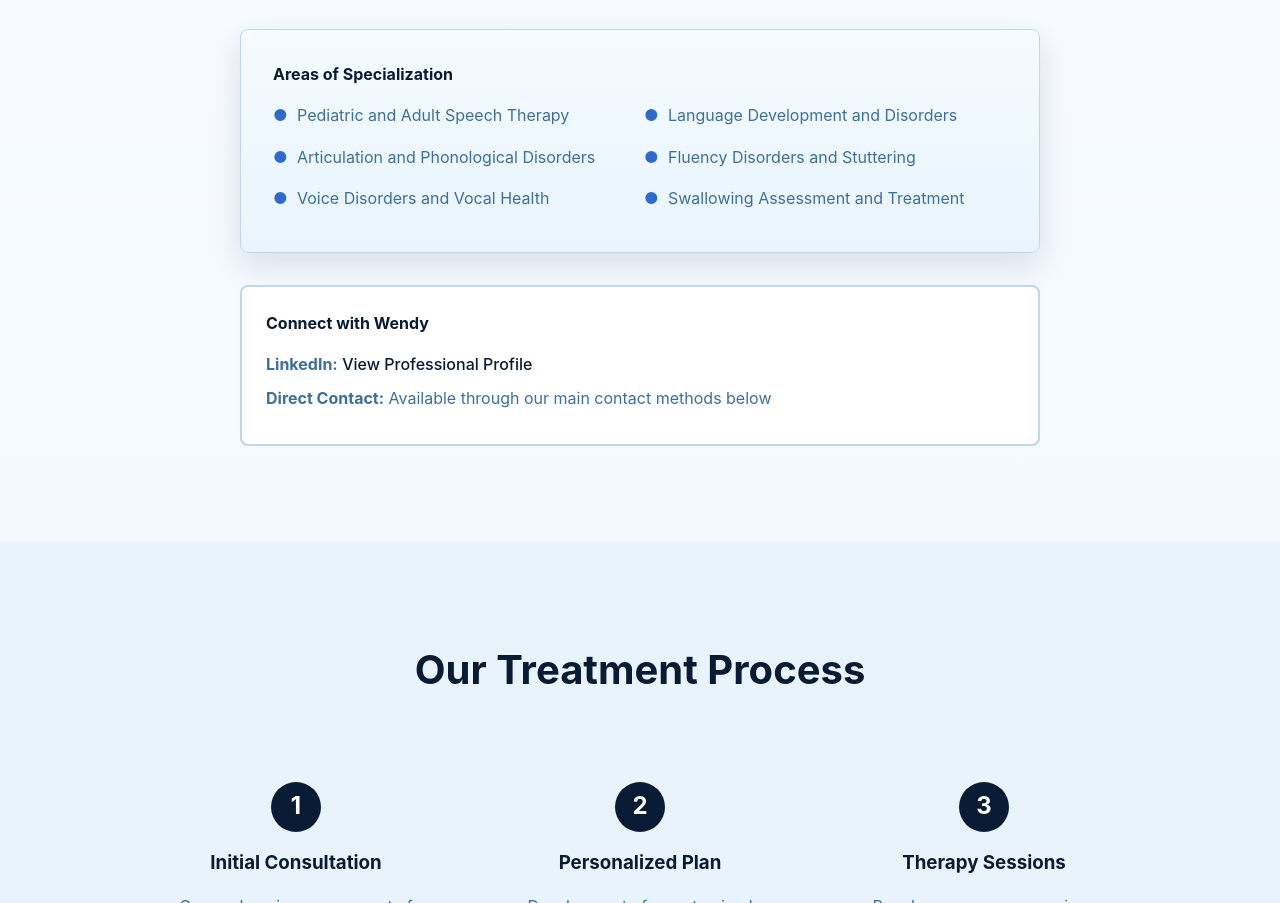
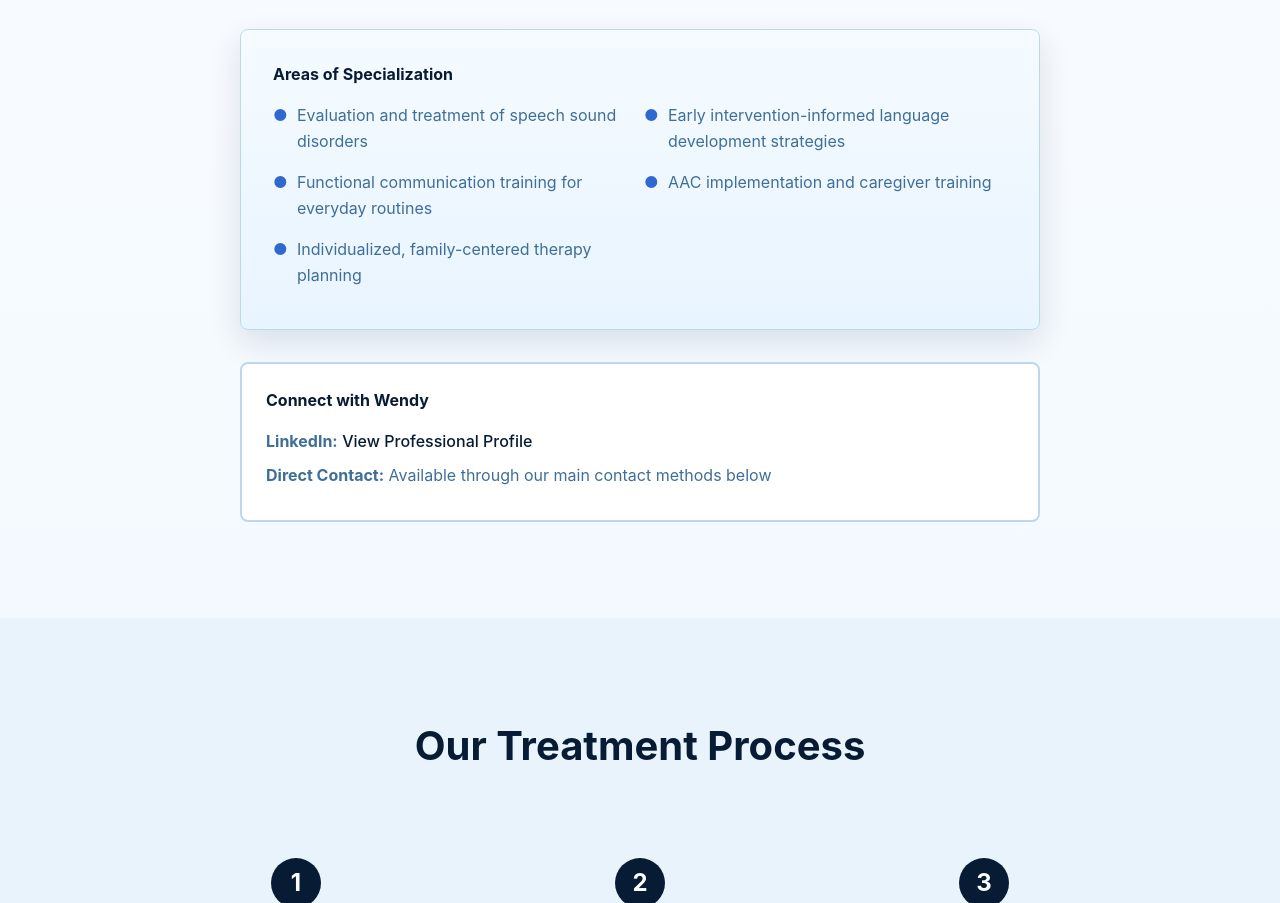
Before and after one commit to tarlint/speech, a plain HTML site: page index.html in a window 1280 px wide. Shown: the part 2091-2994 px from the top of the page. Drawn offline with Linux system fonts and the light colour scheme.

Commit message:
Update speech specialization bullets

```diff
--- a/index.html
+++ b/index.html
@@ -108,12 +108,11 @@
                             <div class="specializations">
                                 <h4>Areas of Specialization</h4>
                                 <ul>
-                                    <li>Pediatric and Adult Speech Therapy</li>
-                                    <li>Language Development and Disorders</li>
-                                    <li>Articulation and Phonological Disorders</li>
-                                    <li>Fluency Disorders and Stuttering</li>
-                                    <li>Voice Disorders and Vocal Health</li>
-                                    <li>Swallowing Assessment and Treatment</li>
+                                    <li>Evaluation and treatment of speech sound disorders</li>
+                                    <li>Early intervention-informed language development strategies</li>
+                                    <li>Functional communication training for everyday routines</li>
+                                    <li>AAC implementation and caregiver training</li>
+                                    <li>Individualized, family-centered therapy planning</li>
                                 </ul>
                             </div>
 
```
